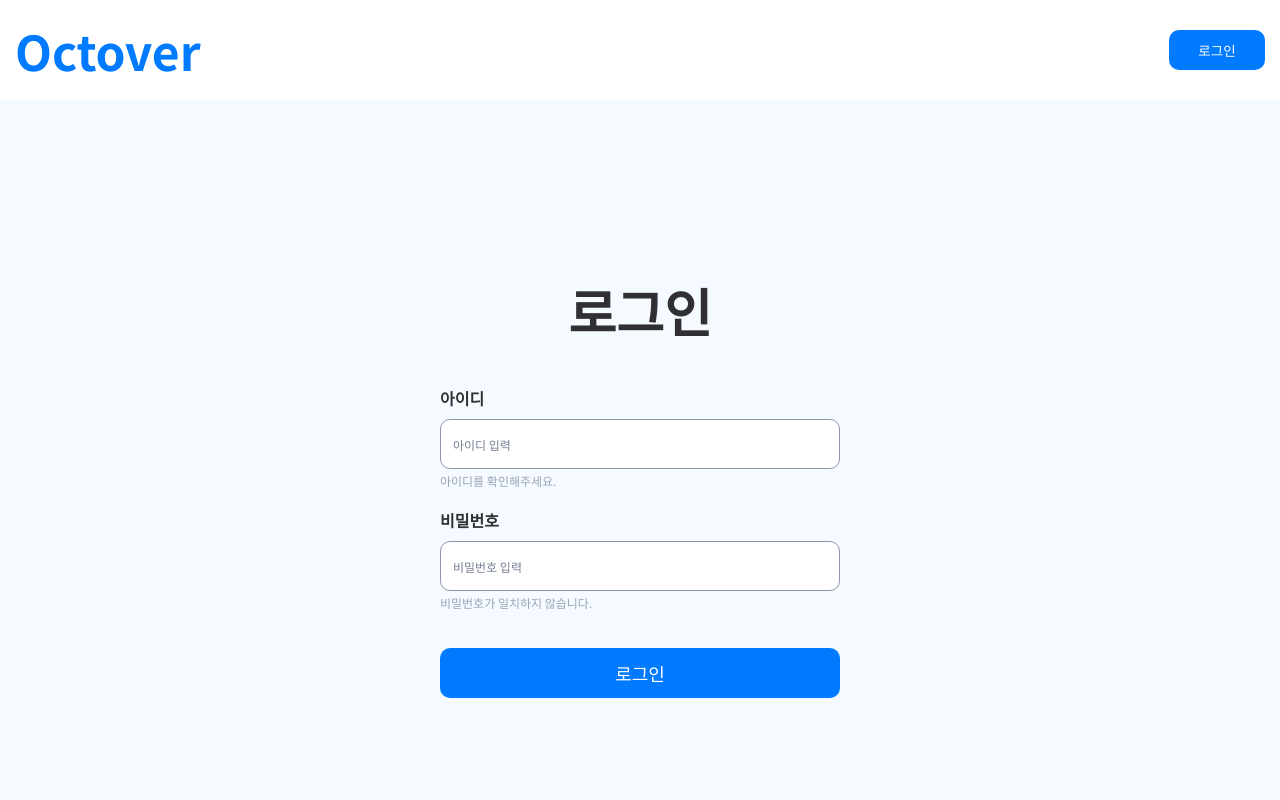
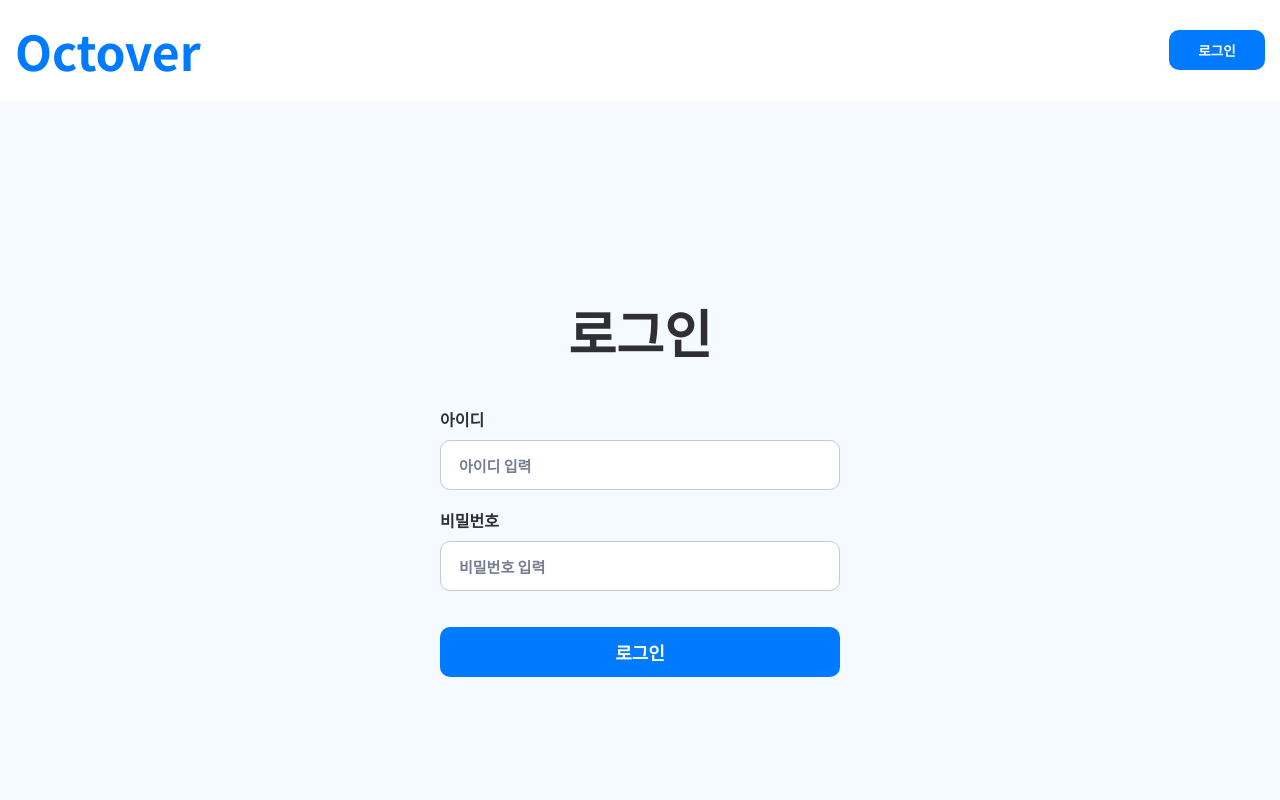
Before and after one commit to monam2/dozn-task, a React (Vite) app: page / in a window 1280 px wide. Shown: the top 800 px of the page. Built offline with nearby package versions, Linux system fonts and the light colour scheme.

Commit message:
#12 [DESIGN] 공통 컴포넌트 디자인 수정

```diff
--- a/src/components/common/BaseInput.tsx
+++ b/src/components/common/BaseInput.tsx
@@ -42,10 +42,10 @@ const BaseInput = memo(function BaseInput({
   return (
     <div className="flex flex-col">
       <input
-        className={`${inputStyles} focus:outline-none focus:${INPUT_COLOR_STYLES.focus}`}
+        className={`${inputStyles} focus:${INPUT_COLOR_STYLES.focus}`}
         {...props}
       />
-      {bottomLabel && <span className={bottomLabelStyles}>{bottomLabel}</span>}
+      {isError && <span className={bottomLabelStyles}>{bottomLabel}</span>}
     </div>
   );
 });
--- a/src/components/common/buttonStyles.ts
+++ b/src/components/common/buttonStyles.ts
@@ -14,7 +14,7 @@ export const BASE_BUTTON_STYLES = `
   items-center
   justify-center
   rounded-[10px]
-  font-normal
+  font-semibold
   transition-all
   duration-200
   disabled:opacity-50
--- a/src/components/common/inputStyles.ts
+++ b/src/components/common/inputStyles.ts
@@ -10,11 +10,11 @@ export const BASE_INPUT_STYLES = `
   w-full
   rounded-[10px]
   border
-  font-normal
-  transition-all
-  duration-200
-  px-4
-  py-3
+  border-1
+  font-semibold
+  text-xl
+  px-6
+  py-1
 `;
 
 // Input 크기 스타일
@@ -25,7 +25,7 @@ export const INPUT_SIZE_STYLES: Record<InputSize, string> = {
 
 // Input 색상 상태 스타일
 export const INPUT_COLOR_STYLES = {
-  default: "border-gray-300 text-gray-500",
-  focus: "border-primary text-gray-500",
-  error: "border-error text-error",
+  default: "border-gray-100 text-black",
+  focus: "outline-primary outline-2 text-black",
+  error: "outline-error outline-2 text-error",
 };
```
